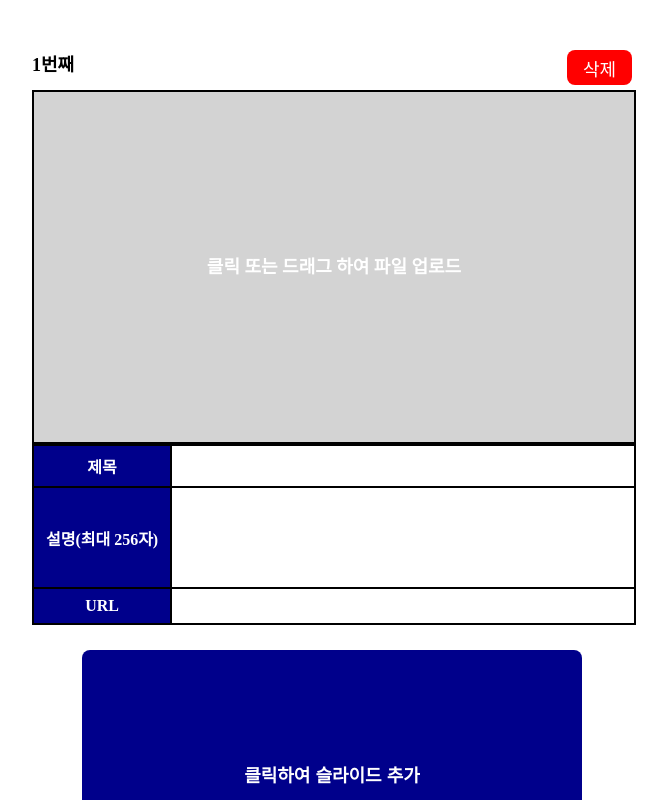
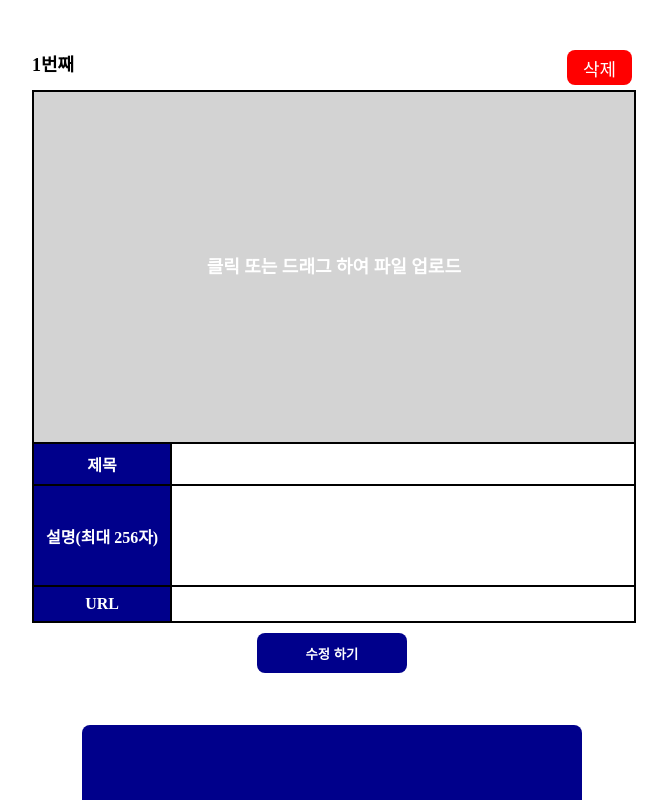
Before and after one commit to kdaon07/React_p, a React (Vite) app in the folder ALOG/: page / in a window 1280 px wide. Shown: the top 800 px of the page, without its empty margins (308-975 px from the left). Built offline with nearby package versions, Linux system fonts and the light colour scheme.

Commit message:
first finish

```diff
--- a/ALOG/src/Slide.jsx
+++ b/ALOG/src/Slide.jsx
@@ -23,13 +23,21 @@ const Upload = ({ slide, onRemove }) => {
                 </b>
                 <button className='del' onClick={() => onRemove(num)}>삭제</button>
             </div>
-            <label style={{ display: 'block' }}>
-                <>
-                    {imgSrc == '' ? <div className='upload'>클릭 또는 드래그 하여 파일 업로드</div> : <img src={imgSrc} className='upload' alt='preview-img' />}
-                </>
-                <input accept='.png, .jepg, .jpg' type='file' style={{ display: 'none' }} onChange={(e) => preview(e.target.files[0])}></input>
-            </label>
             <table>
+                <tr>
+                    <td colSpan={2} className="upload-cell">
+                        <label style={{ display: 'block' }}>
+                            {imgSrc == '' ? (
+                                <div className='upload' style={{ display: 'flex', alignItems: 'center', justifyContent: 'center' }}>
+                                    클릭 또는 드래그 하여 파일 업로드
+                                </div>
+                            ) : (
+                                <img src={imgSrc} className='upload' alt='preview-img' style={{ display: 'block', width: '100%', height: '100%' }} />
+                            )}
+                            <input accept='.png, .jepg, .jpg' type='file' style={{ display: 'none' }} onChange={(e) => preview(e.target.files[0])}></input>
+                        </label>
+                    </td>
+                </tr>
                 <tr>
                     <td>제목</td>
                     <td><input type="text" name="name" /></td>
@@ -43,7 +51,8 @@ const Upload = ({ slide, onRemove }) => {
                     <td><input type="text" name="name" /></td>
                 </tr>
             </table>
-        </div>
+            <button className='update' onClick={(e) => alert(num.toString() + "번째가 수정됨")}>수정 하기</button>
+        </div >
     )
 }
 
--- a/ALOG/src/style.css
+++ b/ALOG/src/style.css
@@ -2,14 +2,13 @@
     display: block;
     margin: 50px auto;
     width: 600px;
-    height: 550px;
+    height: 625px;
     border: none;
 }
 
 .upload {
-    margin: 0px auto;
     width: 100%;
-    height: 350px;
+    height: 100%;
     background-color: lightgray;
     color: white;
     font-weight: bold;
@@ -17,8 +16,9 @@
     line-height: 350px;
     font-size: large;
     white-space: pre-wrap;
-    border: 2px solid black;
-    display: block;
+    border: none;
+    display: flex;
+    cursor: pointer;
 }
 
 .slideAdd {
@@ -35,12 +35,12 @@
     border-radius: 8px;
     border: none;
     text-align: center;
+    cursor: pointer;
 }
 
 .upload-image {
     width: 500px;
     height: 250px;
-
     border-radius: 8px;
     border: none;
     margin: 50px auto;
@@ -53,6 +53,7 @@
     font-size: large;
     border-radius: 8px;
     background-color: red;
+    cursor: pointer;
     color: white;
     display: block;
     float: right;
@@ -94,3 +95,23 @@ textarea {
     outline: none;
     resize: none;
 }
+
+.upload-cell {
+    border: none;
+    padding: 0;
+    width: 100%;
+}
+
+.update {
+    background-color: darkblue;
+    color: white;
+    border: none;
+    font-weight: bold;
+    border-radius: 8px;
+    width: 150px;
+    height: 40px;
+    display: block;
+    text-align: center;
+    margin: 10px auto;
+    cursor: pointer;
+}
```
